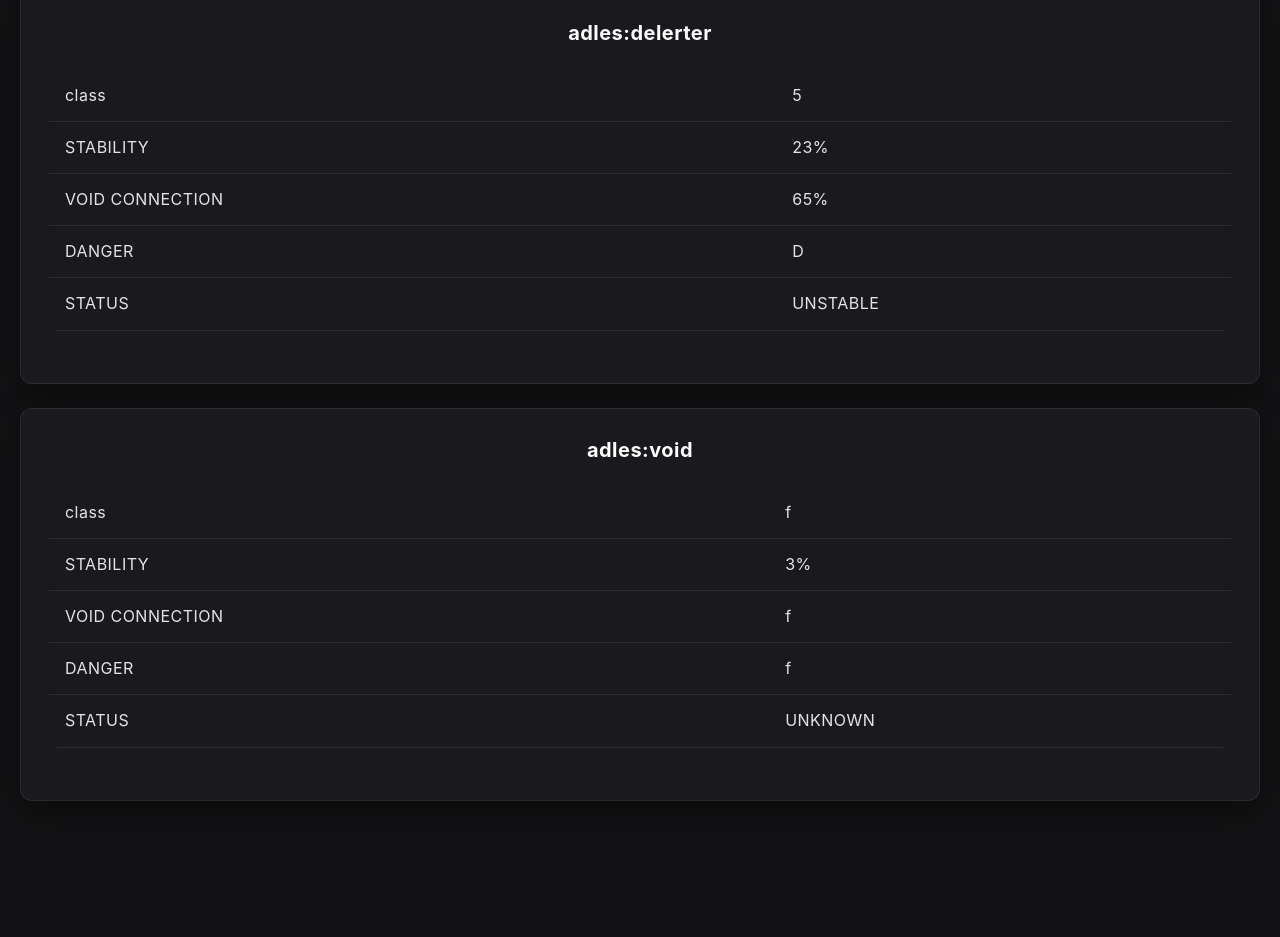
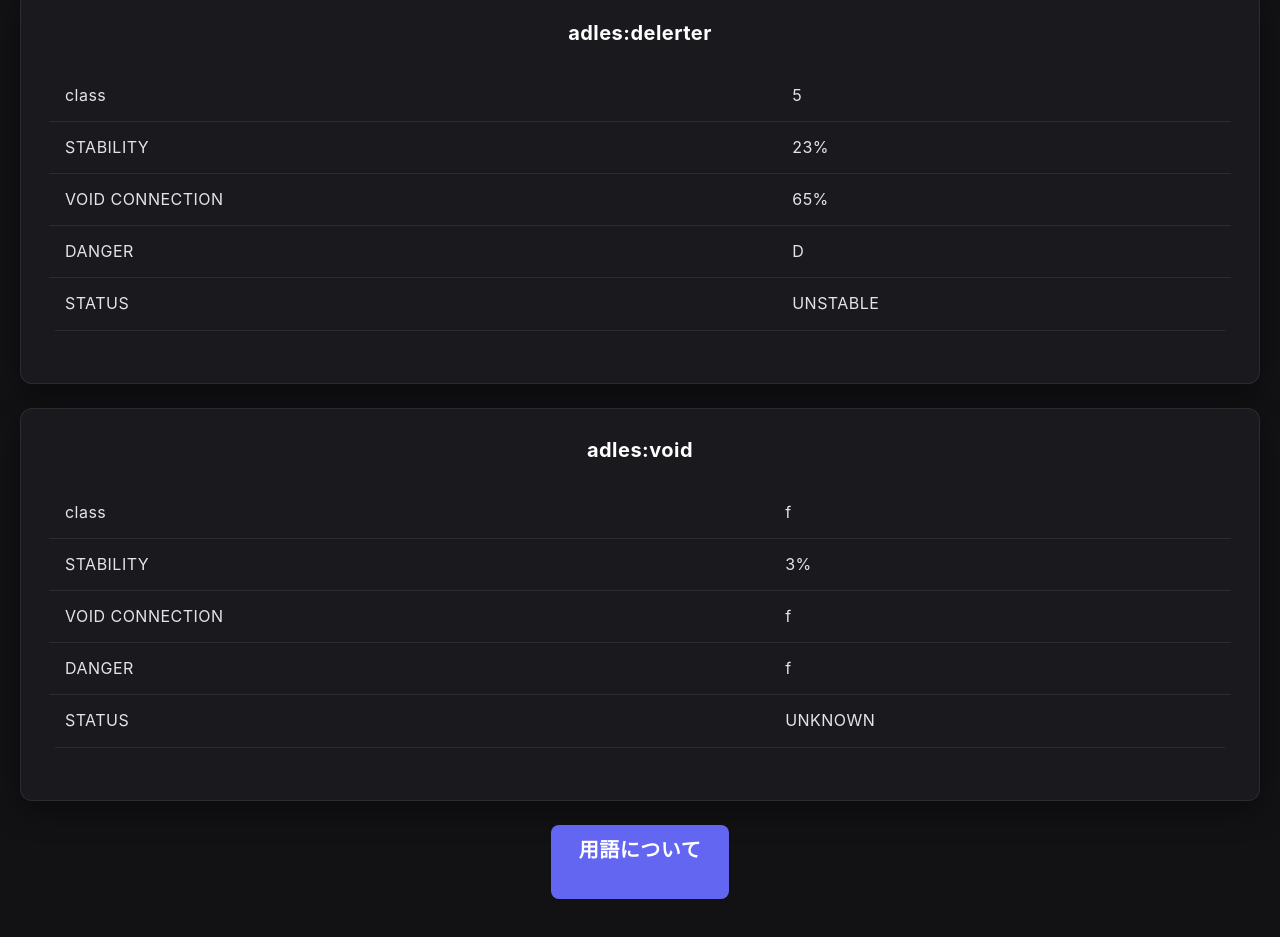
Before and after one commit to devoc-noct/Create_page, a plain HTML site: page location.html in a window 1280 px wide. Shown: the part 954-1891 px from the top of the page. Before the commit the page ends 1819 px from the top, so only its background shows below. Drawn offline with Linux system fonts and the light colour scheme.

Commit message:
Add button to open dictionary page

```diff
--- a/location.html
+++ b/location.html
@@ -115,5 +115,9 @@
         </tbody>
       </table>
                 </div>
+      <div class="btn" onclick="openWindow('dictionary.html')">
+    <h3>用語について</h3>
+  </div>
+  <script src="js/index.js"></script>
 </body>
 </html>
```
